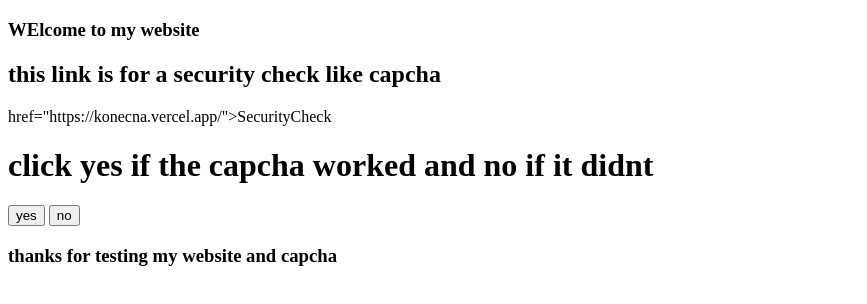
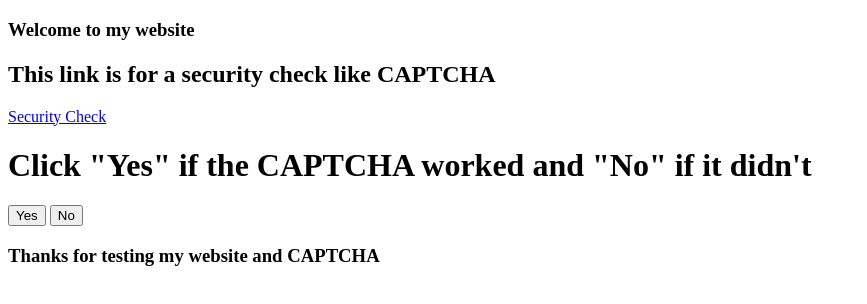
Before and after one commit to 5kowolf/stranka1, a plain HTML site: page index.html in a window 1280 px wide. Shown: the whole page, without its empty margins (0-867 px from the left). Drawn offline with Linux system fonts and the light colour scheme.

Commit message:
Add files via upload

```diff
--- a/index.html
+++ b/index.html
@@ -3,15 +3,15 @@
 <head>
     <meta charset="UTF-8">
     <meta name="viewport" content="width=device-width, initial-scale=1.0">
-    <title>1</title>
-    <h3>WElcome to my website</h3>
-    <h2>this link is for a security check like capcha</h2>
-    <a>href="https://konecna.vercel.app/">SecurityCheck</a>
-    <h1>click yes if the capcha worked and no if it didnt</h1>
-    <button>yes</button> <button>no</button>
-    <H3>thanks for testing my website and capcha</H3>
+    <title>Security Check</title>
 </head>
 <body>
-
+    <h3>Welcome to my website</h3>
+    <h2>This link is for a security check like CAPTCHA</h2>
+    <a href="https://konecna.vercel.app/">Security Check</a>
+    <h1>Click "Yes" if the CAPTCHA worked and "No" if it didn't</h1>
+    <button onclick="alert('You clicked Yes!')">Yes</button>
+    <button onclick="alert('You clicked No!')">No</button>
+    <h3>Thanks for testing my website and CAPTCHA</h3>
 </body>
 </html>
```
